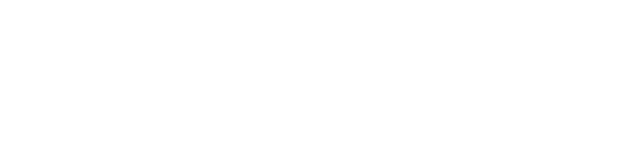
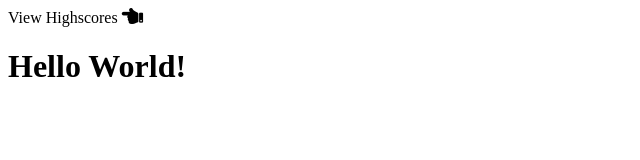
Before and after one commit to codedamn-projects/quiz-app, a plain HTML site: page index.html in a window 1280 px wide. Shown: the whole page, without its empty margins (0-640 px from the left). Drawn offline with Linux system fonts and the light colour scheme; files that its build step writes are made by us from their sources.

Commit message:
changes in index.html

```diff
--- a/index.html
+++ b/index.html
@@ -11,6 +11,14 @@
 </head>
 
 <body>
+    <header>
+        <a id=leaderboard>View Highscores <i class="fas fa-hand-point-left fa-lg"></i>
+        </i></a>
+
+    </header>
+    <main>
+        <h1>Hello World!</h1>
+    </main>
     <script src="assets/script.js"></script>
 </body>
 
```
